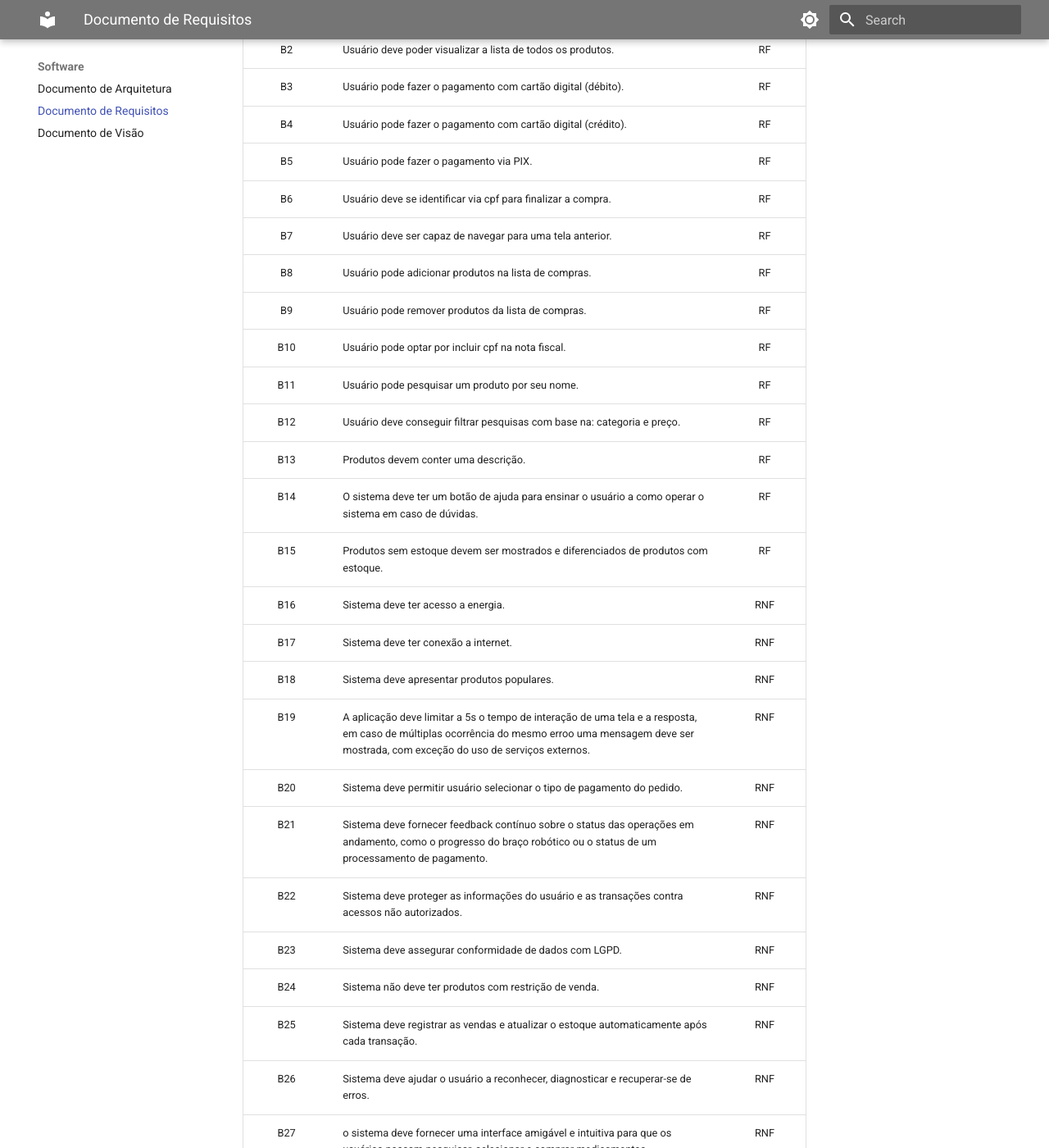
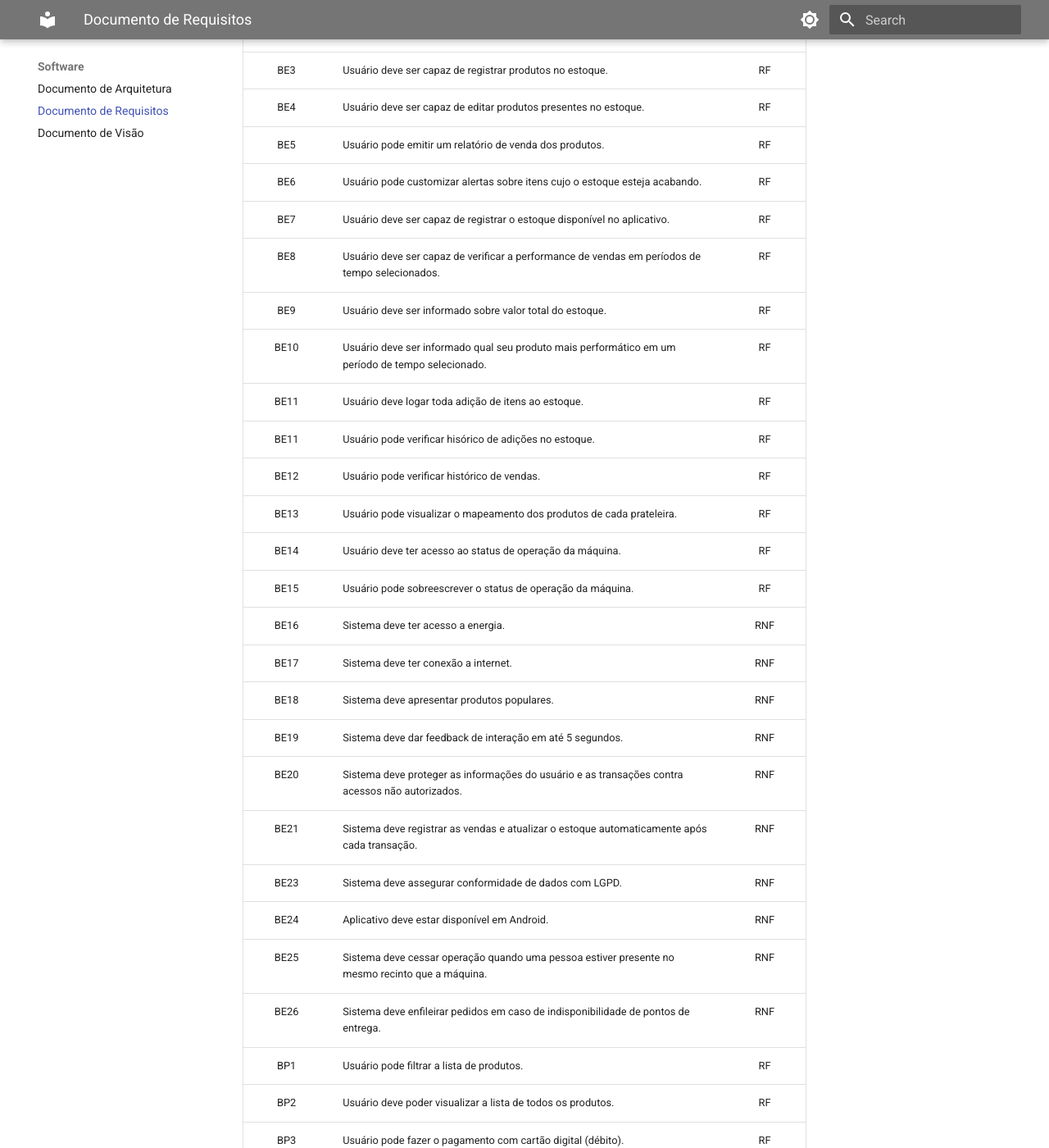
Before and after one commit to UNB-PI2-Grupo3-BracoRobotico/Documentation, an MkDocs documentation site: the page built from docs/documento_requisito.md, in a window 1280 px wide and 1400 px high, scrolled down 7481 px. Shown: the whole window at 82% size. Built offline with MkDocs 1.6.1 and Material for MkDocs 9.7.7, drawn with Linux system fonts in a browser that asks for light colours; some of the changed text lies outside the part shown.

Commit message:
refac: alteração requisitos de brainstorm

```diff
--- a/docs/documento_requisito.md
+++ b/docs/documento_requisito.md
@@ -150,39 +150,67 @@ O brainstorm é uma técnica utilizada para levantar requisitos e aprender sobre
 | :-------------------: |
 |   Mauricio Machado    |
 
-O identificador de cada requisito é formado por 'B' + um número, sendo 'B' uma abreviação de Brainstorm, e o tipo de requisito refere-se à classificação entre requisitos funcionais (RF) e não funcionais (RNF).
+O identificador de cada requisito é formado por 'B' mais uma letra entre 'C' ou 'E' para indicar consumidor ou estoque, e mais um número, sendo 'B' uma abreviação de Brainstorm, e o tipo de requisito refere-se à classificação entre requisitos funcionais (RF) e não funcionais (RNF).
 
 Como resultado das reuniões e pesquisas, nós obtivemos o temas de requisitos funcionais e não funcionais representados na Tabela 1.
 
-| Identificador | Requisito                                                                                                                                                                                            | Tipo |
-| :-----------: | ---------------------------------------------------------------------------------------------------------------------------------------------------------------------------------------------------- | :--: |
-|      B1       | Usuário deve conseguir visualizar quantas unidades um determinado produto possui disponível.                                                                                                         |  RF  |
-|      B2       | Usuário deve poder visualizar a lista de todos os produtos.                                                                                                                                          |  RF  |
-|      B3       | Usuário pode fazer o pagamento com cartão digital (débito).                                                                                                                                          |  RF  |
-|      B4       | Usuário pode fazer o pagamento com cartão digital (crédito).                                                                                                                                         |  RF  |
-|      B5       | Usuário pode fazer o pagamento via PIX.                                                                                                                                                              |  RF  |
-|      B6       | Usuário deve se identificar via cpf para finalizar a compra.                                                                                                                                         |  RF  |
-|      B7       | Usuário deve ser capaz de navegar para uma tela anterior.                                                                                                                                            |  RF  |
-|      B8       | Usuário pode adicionar produtos na lista de compras.                                                                                                                                                 |  RF  |
-|      B9       | Usuário pode remover produtos da lista de compras.                                                                                                                                                   |  RF  |
-|      B10      | Usuário pode optar por incluir cpf na nota fiscal.                                                                                                                                                   |  RF  |
-|      B11      | Usuário pode pesquisar um produto por seu nome.                                                                                                                                                      |  RF  |
-|      B12      | Usuário deve conseguir filtrar pesquisas com base na: categoria e preço.                                                                                                                             |  RF  |
-|      B13      | Produtos devem conter uma descrição.                                                                                                                                                                 |  RF  |
-|      B14      | O sistema deve ter um botão de ajuda para ensinar o usuário a como operar o sistema em caso de dúvidas.                                                                                              |  RF  |
-|      B15      | Produtos sem estoque devem ser mostrados e diferenciados de produtos com estoque.                                                                                                                    |  RF  |
-|      B16      | Sistema deve ter acesso a energia.                                                                                                                                                                   | RNF  |
-|      B17      | Sistema deve ter conexão a internet.                                                                                                                                                                 | RNF  |
-|      B18      | Sistema deve apresentar produtos populares.                                                                                                                                                          | RNF  |
-|      B19      | A aplicação deve limitar a 5s o tempo de interação de uma tela e a resposta, em caso de múltiplas ocorrência do mesmo erroo uma mensagem deve ser mostrada, com exceção do uso de serviços externos. | RNF  |
-|      B20      | Sistema deve permitir usuário selecionar o tipo de pagamento do pedido.                                                                                                                              | RNF  |
-|      B21      | Sistema deve fornecer feedback contínuo sobre o status das operações em andamento, como o progresso do braço robótico ou o status de um processamento de pagamento.                                  | RNF  |
-|      B22      | Sistema deve proteger as informações do usuário e as transações contra acessos não autorizados.                                                                                                      | RNF  |
-|      B23      | Sistema deve assegurar conformidade de dados com LGPD.                                                                                                                                               | RNF  |
-|      B24      | Sistema não deve ter produtos com restrição de venda.                                                                                                                                                | RNF  |
-|      B25      | Sistema deve registrar as vendas e atualizar o estoque automaticamente após cada transação.                                                                                                          | RNF  |
-|      B26      | Sistema deve ajudar o usuário a reconhecer, diagnosticar e recuperar-se de erros.                                                                                                                    | RNF  |
-|      B27      | o sistema deve fornecer uma interface amigável e intuitiva para que os usuários possam pesquisar, selecionar e comprar medicamentos.                                                                 | RNF  |
+| Identificador | Requisito                                                                                                                                                | Tipo |
+| :-----------: | -------------------------------------------------------------------------------------------------------------------------------------------------------- | :--: |
+|      BE1      | Usuário deve conseguir visualizar a quantidade dos produtos no estoque.                                                                                  |  RF  |
+|      BE2      | Usuário deve conseguir solicitar retirada de produtos do estoque.                                                                                        |  RF  |
+|      BE3      | Usuário deve ser capaz de registrar produtos no estoque.                                                                                                 |  RF  |
+|      BE4      | Usuário deve ser capaz de editar produtos presentes no estoque.                                                                                          |  RF  |
+|      BE5      | Usuário pode emitir um relatório de venda dos produtos.                                                                                                  |  RF  |
+|      BE6      | Usuário pode customizar alertas sobre itens cujo o estoque esteja acabando.                                                                              |  RF  |
+|      BE7      | Usuário deve ser capaz de registrar o estoque disponível no aplicativo.                                                                                  |  RF  |
+|      BE8      | Usuário deve ser capaz de verificar a performance de vendas em períodos de tempo selecionados.                                                           |  RF  |
+|      BE9      | Usuário deve ser informado sobre valor total do estoque.                                                                                                 |  RF  |
+|     BE10      | Usuário deve ser informado qual seu produto mais performático em um período de tempo selecionado.                                                        |  RF  |
+|     BE11      | Usuário deve logar toda adição de itens ao estoque.                                                                                                      |  RF  |
+|     BE11      | Usuário pode verificar hisórico de adições no estoque.                                                                                                   |  RF  |
+|     BE12      | Usuário pode verificar histórico de vendas.                                                                                                              |  RF  |
+|     BE13      | Usuário pode visualizar o mapeamento dos produtos de cada prateleira.                                                                                    |  RF  |
+|     BE14      | Usuário deve ter acesso ao status de operação da máquina.                                                                                                |  RF  |
+|     BE15      | Usuário pode sobreescrever o status de operação da máquina.                                                                                              |  RF  |
+|     BE16      | Sistema deve ter acesso a energia.                                                                                                                       | RNF  |
+|     BE17      | Sistema deve ter conexão a internet.                                                                                                                     | RNF  |
+|     BE18      | Sistema deve apresentar produtos populares.                                                                                                              | RNF  |
+|     BE19      | Sistema deve dar feedback de interação em até 5 segundos.                                                                                                | RNF  |
+|     BE20      | Sistema deve proteger as informações do usuário e as transações contra acessos não autorizados.                                                          | RNF  |
+|     BE21      | Sistema deve registrar as vendas e atualizar o estoque automaticamente após cada transação.                                                              | RNF  |
+|     BE23      | Sistema deve assegurar conformidade de dados com LGPD.                                                                                                   | RNF  |
+|     BE24      | Aplicativo deve estar disponível em Android.                                                                                                             | RNF  |
+|     BE25      | Sistema deve cessar operação quando uma pessoa estiver presente no mesmo recinto que a máquina.                                                          | RNF  |
+|     BE26      | Sistema deve enfileirar pedidos em caso de indisponibilidade de pontos de entrega.                                                                       | RNF  |
+|      BP1      | Usuário pode filtrar a lista de produtos.                                                                                                                |  RF  |
+|      BP2      | Usuário deve poder visualizar a lista de todos os produtos.                                                                                              |  RF  |
+|      BP3      | Usuário pode fazer o pagamento com cartão digital (débito).                                                                                              |  RF  |
+|      BP4      | Usuário pode fazer o pagamento com cartão digital (crédito).                                                                                             |  RF  |
+|      BP5      | Usuário pode fazer o pagamento via PIX.                                                                                                                  |  RF  |
+|      BP6      | Usuário deve realizar cadastro.                                                                                                                          |  RF  |
+|      BP7      | Usuário pode adicionar produtos ao carrinho.                                                                                                             |  RF  |
+|      BP8      | Usuário deve validar identidade.                                                                                                                         |  RF  |
+|      BP9      | Usuário deve validar identidade.                                                                                                                         |  RF  |
+|     BP10      | Usuário pode pesquisar um produto.                                                                                                                       |  RF  |
+|     BP11      | Usuário pode verificar o status do pedido.                                                                                                               |  RF  |
+|     BP12      | Usuário pode iniciar um chat em tempo real.                                                                                                              |  RF  |
+|     BP13      | Usuário pode acessar área FAQ e chat.                                                                                                                    |  RF  |
+|     BP14      | Usuário deve ter acesso ao valor total da sua compra.                                                                                                    |  RF  |
+|     BP15      | Usuário pode fazer compras em grupo.                                                                                                                     |  RF  |
+|     BP16      | Usuário recebe notificações.                                                                                                                             |  RF  |
+|     BP17      | Usuário pode fazer informações do produto serem lidas para ele.                                                                                          |  RF  |
+|     BP18      | Sistema deve proteger as informações do usuário e as transações contra acessos não autorizados.                                                          | RNF  |
+|     BP19      | Sistema deve ter conexão a internet.                                                                                                                     | RNF  |
+|     BP20      | Sistema deve ter contraste adequado entre a fonte de texto e a cor de fundo de modo que usuários com distúrbios de visão possam ler as informações.      | RNF  |
+|     BP21      | Sistema deve guardar informações em conformidade com a LGPD.                                                                                             | RNF  |
+|     BP22      | Sistema deve ser disponível para plataformas Mobile Android.                                                                                             | RNF  |
+|     BP23      | Em sua primeira compra, 65% dos usuários devem ser capazes de efetivar sem precisar de entrar em contato com o suporte.                                  | RNF  |
+|     BP24      | Sistema  deve reembolsar o usuário que cancelar a compra sem justificativa em até 5 minutos.                                                             | RNF  |
+|     BP25      | Sistema deve ser capaz de identificar se cpf é válido.                                                                                                   | RNF  |
+|     BP26      | Sistema deve validar identidade facial do usuário e sua relação com o cpf cadastrado.                                                                    | RNF  |
+|     BP27      | Sistema deve ser desenvolvido de forma responsiva, adaptando a aparência e funcionalidade do sistema às diferentes telas e tamanhos de dispositivos.     | RNF  |
+|     BP28      | O aplicativo deve ser intuitivo, sendo consistente em toda a interface de usuário, garantindo que o usuário possa prever o que acontecerá em cada etapa. | RNF  |
+|     BP29      | Sistema deve dar feedback de interação em até 5 segundos.                                                                                                | RNF  |
 
 ## Requisitos Elicitados
 
@@ -261,3 +289,4 @@ A técnica utilizada consiste em o engenheiro de requisitos utilizar a imaginaç
 | 1.1    | 23/04/2023 | Adição do diagrama de casos de uso e sua explicação | Mauricio Machado                                         |
 | 1.2    | 26/04/2023 | Adição dos requisitos via brainstorm                | Mauricio Machado, Davi Matheus, Filipe Machado, Natanael |
 | 1.3    | 27/04/2023 | Adição dos requisitos via introspecção              | Davi Matheus                                             |
+| 1.4    | 12/05/2023 | Refatoração requisitos de brainstorm                | Mauricio Machado, Davi Matheus, Natanael, Pedro Henrique |
```
